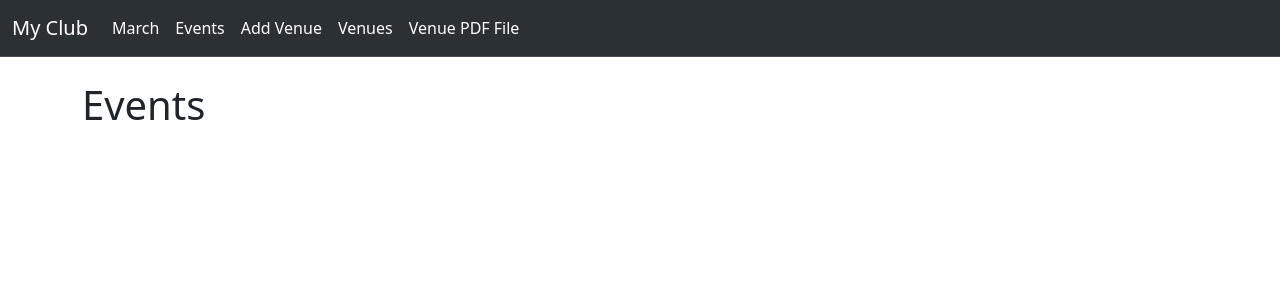
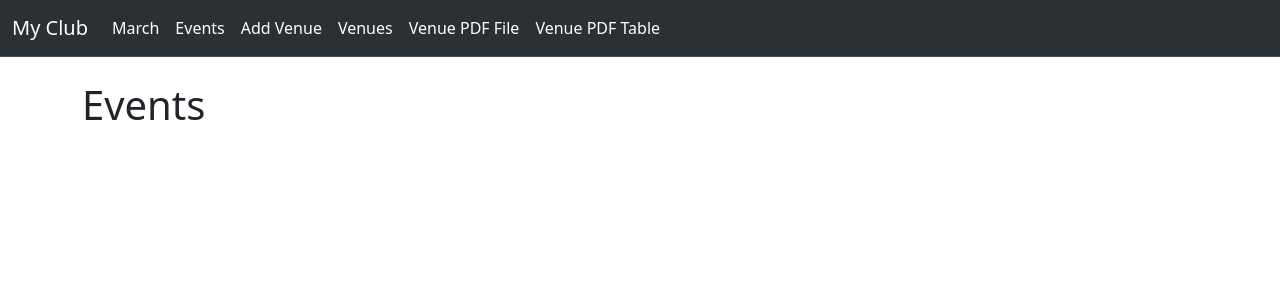
Before and after one commit to Mr-DeBonis/myclub-django, a Django app: page /events in a window 1280 px wide. Shown: the top 300 px of the page. Run offline with Django 5.2, Linux system fonts and the light colour scheme; data that the repository does not hold is empty.

Commit message:
Add pdf generation with tables

```diff
--- a/events/templates/events/navbar.html
+++ b/events/templates/events/navbar.html
@@ -22,6 +22,9 @@
                 <li class="nav-item">
                     <a class="nav-link active" aria-current="page" href="{% url 'venue_pdf' %}">Venue PDF File</a>
                 </li>
+                <li class="nav-item">
+                    <a class="nav-link active" aria-current="page" href="{% url 'venue_pdf2' %}">Venue PDF Table</a>
+                </li>
 
             </ul>
         </div>
--- a/events/urls.py
+++ b/events/urls.py
@@ -17,5 +17,6 @@ urlpatterns = [
     path('list_venues', views.list_venues, name="list-venues"),
     path('show_venue/<venue_id>', views.show_venue, name="show-venue"),
     path('venue_pdf', views.venue_pdf, name="venue_pdf"),
+    path('venue_pdf2', views.venue_pdf2, name="venue_pdf2"),
 
 ]
--- a/events/views.py
+++ b/events/views.py
@@ -5,9 +5,11 @@ from datetime import datetime
 
 from django.http import HttpResponseRedirect, FileResponse
 from django.shortcuts import render
+from django.template.loader import render_to_string
 from reportlab.lib.pagesizes import letter
 from reportlab.lib.units import inch
 from reportlab.pdfgen import canvas
+from z3c.rml import rml2pdf
 
 from events.forms import VenueForm
 from events.models import Event, Venue
@@ -105,5 +107,15 @@ def venue_pdf(request):
     return FileResponse(buf, as_attachment=True, filename='venue.pdf')
 
 
+def venue_pdf2(request):
+    venues = Venue.objects.all()
 
-    pass
+    context = {
+        "banana": "patata",
+        "venues": venues
+    }
+    rml_string = render_to_string('events/venue_table.rml', context)
+
+    pdf_buffer = rml2pdf.parseString(rml_string)
+
+    return FileResponse(pdf_buffer, as_attachment=True, filename='venue2.pdf')
```
Also changed, not shown: README.md, 1 other file.
